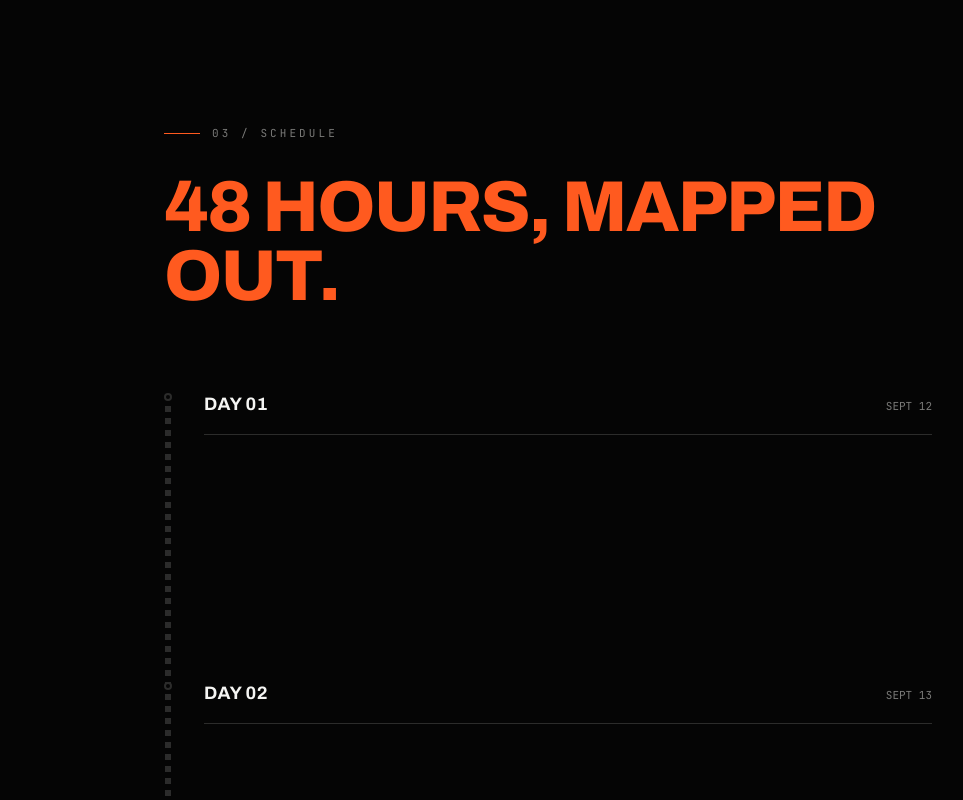
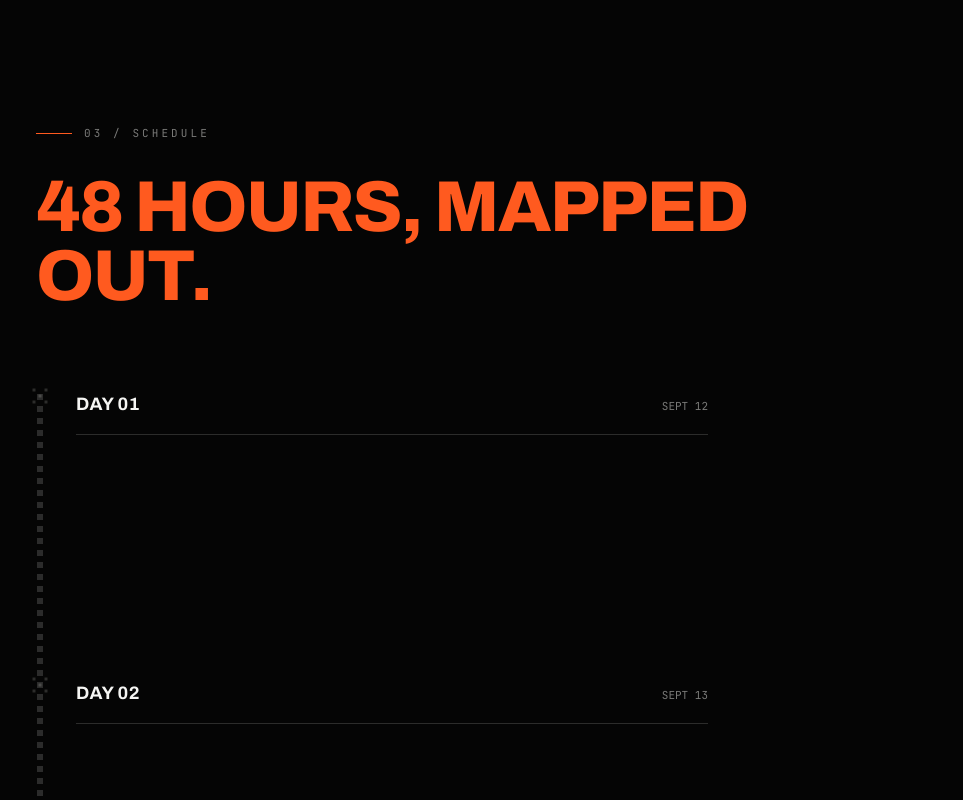
Before and after one commit to heynikcse/dataforge, a React (Vite) app: page / in a window 1280 px wide. Shown: the part 1560-2360 px from the top of the page, without its empty margins (92-1055 px from the left). Built offline with nearby package versions, Linux system fonts and the light colour scheme.

Commit message:
some make the timeline in doted

```diff
--- a/src/components/Schedule.jsx
+++ b/src/components/Schedule.jsx
@@ -51,8 +51,8 @@ export default function Schedule() {
         ease: 'none',
         scrollTrigger: {
           trigger: wrapRef.current,
-          start: 'top 70%',
-          end: 'bottom 40%',
+          start: 'top 75%',
+          end: 'bottom 65%',
           scrub: true,
         },
       })
@@ -94,7 +94,7 @@ export default function Schedule() {
 
   return (
     <section id="schedule" className="border-t border-line px-6 sm:px-[6vw] py-24 sm:py-32">
-      <div className="max-w-3xl mx-auto">
+      <div className="max-w-5xl mx-auto">
         <div className="font-mono text-[11px] tracking-[0.28em] text-gray flex items-center gap-3 mb-8">
           <span className="w-9 h-px bg-orange inline-block" />
           03 / SCHEDULE
@@ -104,7 +104,7 @@ export default function Schedule() {
           48 hours, mapped out.
         </h2>
 
-        <div className="timeline-wrap" ref={wrapRef}>
+        <div className="timeline-wrap max-w-2xl" ref={wrapRef}>
           <div className="timeline-rail" />
           <div className="timeline-fill" ref={fillRef} />
 
@@ -113,7 +113,13 @@ export default function Schedule() {
               <span
                 className="timeline-dot"
                 ref={(el) => (dotRefs.current[dayIdx] = el)}
-              />
+              >
+                <i />
+                <i />
+                <i />
+                <i />
+                <i />
+              </span>
 
               <div className="flex items-baseline justify-between border-b border-lineStrong pb-4 mb-2">
                 <span className="font-display font-bold uppercase text-offwhite text-lg tracking-wide">
--- a/src/index.css
+++ b/src/index.css
@@ -449,20 +449,33 @@ h1.hero-title .char {
 
 .timeline-dot {
   position: absolute;
-  left: -40px;
-  top: 3px;
-  width: 8px;
-  height: 8px;
-  border-radius: 50%;
-  background: var(--bg);
-  border: 2px solid var(--line-strong);
-  transition: background 0.3s ease, border-color 0.3s ease, box-shadow 0.3s ease;
+  left: -44px;
+  top: -2px;
+  width: 16px;
+  height: 16px;
 }
 
-.timeline-dot.is-lit {
+.timeline-dot i {
+  position: absolute;
+  top: 50%;
+  left: 50%;
+  width: 3px;
+  height: 3px;
+  font-style: normal;
+  background: var(--line-strong);
+  transform: translate(-50%, -50%) translate(var(--x), var(--y));
+  transition: background 0.3s ease, box-shadow 0.3s ease;
+}
+
+.timeline-dot i:nth-child(1) { --x: -6px; --y: -6px; }
+.timeline-dot i:nth-child(2) { --x: 6px; --y: -6px; }
+.timeline-dot i:nth-child(3) { --x: 0px; --y: 0px; }
+.timeline-dot i:nth-child(4) { --x: -6px; --y: 6px; }
+.timeline-dot i:nth-child(5) { --x: 6px; --y: 6px; }
+
+.timeline-dot.is-lit i {
   background: var(--orange);
-  border-color: var(--orange);
-  box-shadow: 0 0 10px rgba(255, 90, 31, 0.7);
+  box-shadow: 0 0 6px rgba(255, 90, 31, 0.7);
 }
 
 .timeline-event {
```
